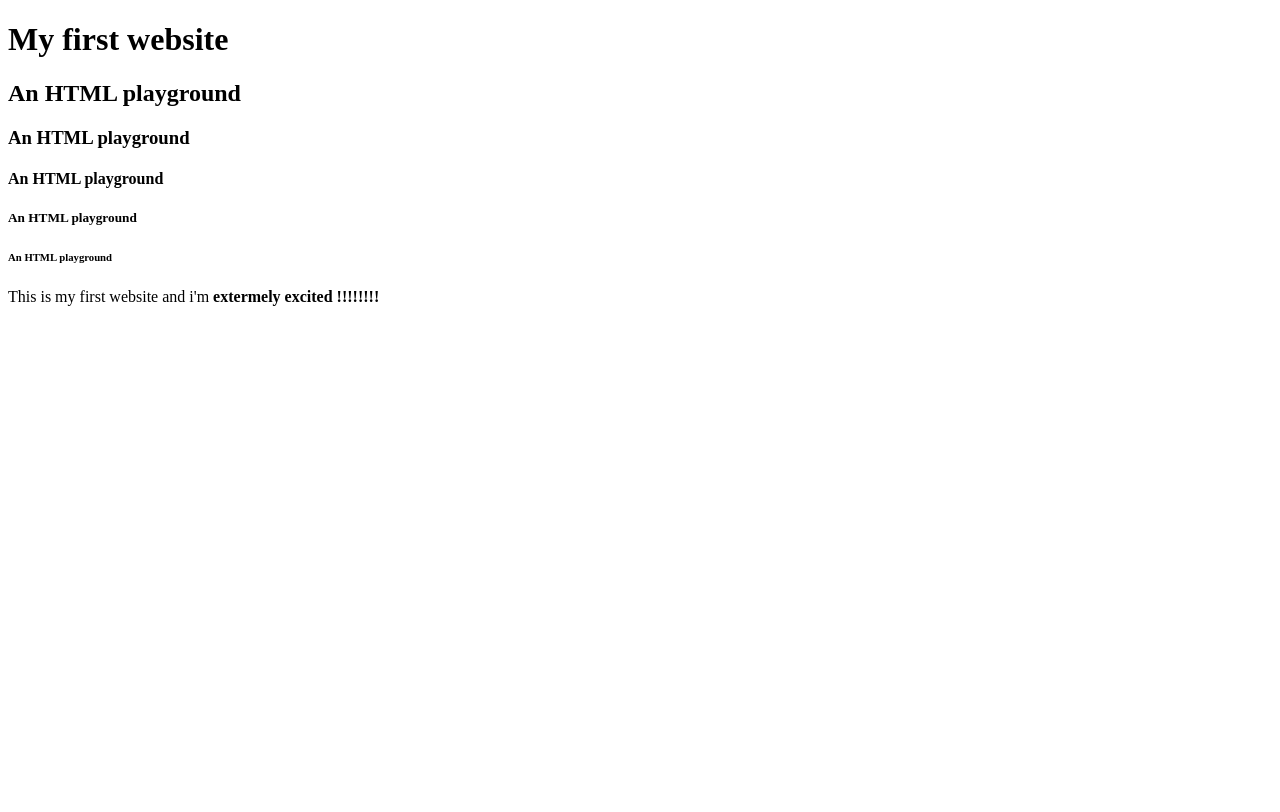
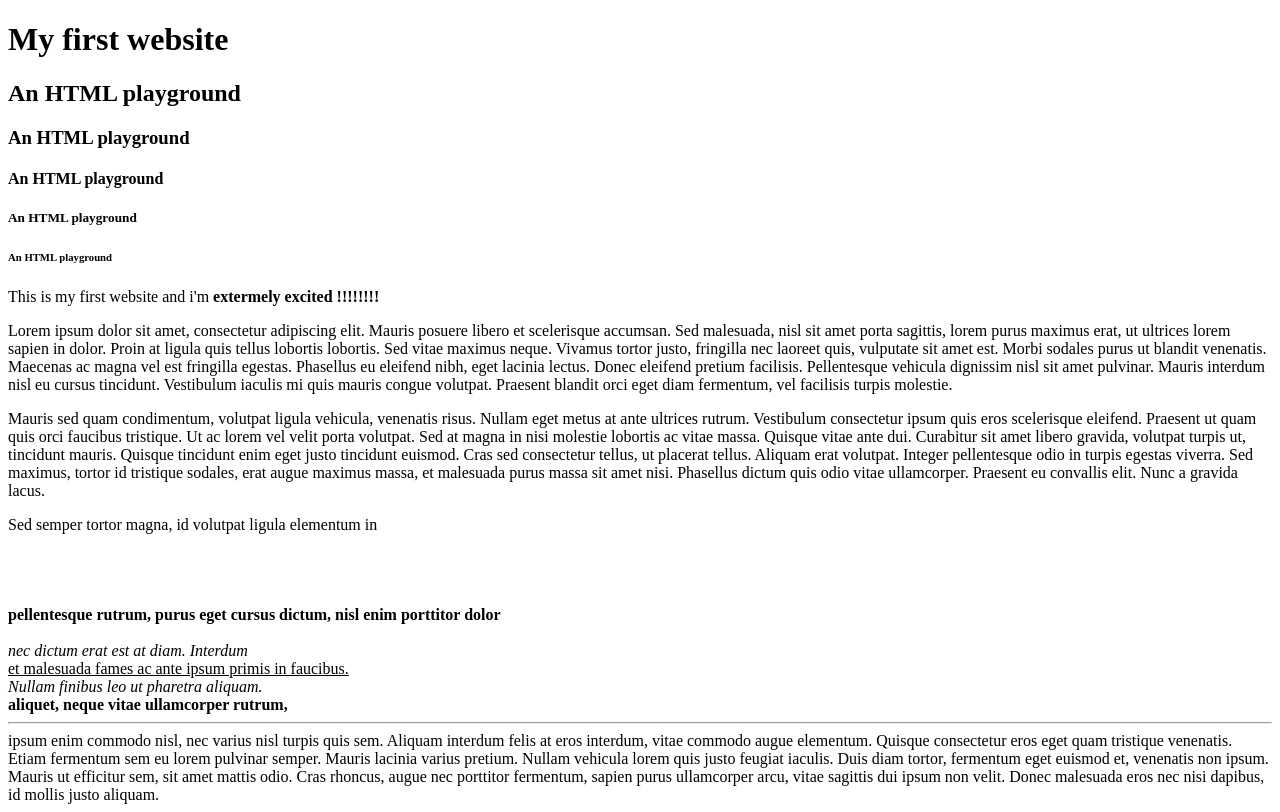
Before and after one commit to HaseebArif4266/first-repo, a plain HTML site: page index.html in a window 1280 px wide. Drawn offline with Linux system fonts and the light colour scheme.

Commit message:
added paragraph in the website

```diff
--- a/index.html
+++ b/index.html
@@ -13,7 +13,26 @@
     <h4>An HTML playground</h4>
     <h5>An HTML playground</h5>
     <h6>An HTML playground</h6>
+
     This is my first website and i'm <b>extermely excited !!!!!!!!</b>
+
+    <p>
+        Lorem ipsum dolor sit amet, consectetur adipiscing elit. Mauris posuere libero et scelerisque accumsan. Sed malesuada, nisl sit amet porta sagittis, lorem purus maximus erat, ut ultrices lorem sapien in dolor. Proin at ligula quis tellus lobortis lobortis. Sed vitae maximus neque. Vivamus tortor justo, fringilla nec laoreet quis, vulputate sit amet est. Morbi sodales purus ut blandit venenatis. Maecenas ac magna vel est fringilla egestas. Phasellus eu eleifend nibh, eget lacinia lectus. Donec eleifend pretium facilisis. Pellentesque vehicula dignissim nisl sit amet pulvinar. Mauris interdum nisl eu cursus tincidunt. Vestibulum iaculis mi quis mauris congue volutpat. Praesent blandit orci eget diam fermentum, vel facilisis turpis molestie.
+    </p>
+
+    <p>
+        Mauris sed quam condimentum, volutpat ligula vehicula, venenatis risus. Nullam eget metus at ante ultrices rutrum. Vestibulum consectetur ipsum quis eros scelerisque eleifend. Praesent ut quam quis orci faucibus tristique. Ut ac lorem vel velit porta volutpat. Sed at magna in nisi molestie lobortis ac vitae massa. Quisque vitae ante dui. Curabitur sit amet libero gravida, volutpat turpis ut, tincidunt mauris. Quisque tincidunt enim eget justo tincidunt euismod. Cras sed consectetur tellus, ut placerat tellus. Aliquam erat volutpat. Integer pellentesque odio in turpis egestas viverra. Sed maximus, tortor id tristique sodales, erat augue maximus massa, et malesuada purus massa sit amet nisi. Phasellus dictum quis odio vitae ullamcorper. Praesent eu convallis elit. Nunc a gravida lacus.
+    </p>
+
+    Sed semper tortor magna, id volutpat ligula elementum in <br><br><br><br>
+<br/>
+    <b>pellentesque rutrum, purus eget cursus dictum, nisl enim porttitor dolor</b><br><br>
+    <i>nec dictum erat est at diam. Interdum</i><br>
+     <u>et malesuada fames ac ante ipsum primis in faucibus.</u><br>
+      <em>Nullam finibus leo ut pharetra aliquam.</em><br>
+      <strong> aliquet, neque vitae ullamcorper rutrum,</strong>
+      <hr>
+      ipsum enim commodo nisl, nec varius nisl turpis quis sem. Aliquam interdum felis at eros interdum, vitae commodo augue elementum. Quisque consectetur eros eget quam tristique venenatis. Etiam fermentum sem eu lorem pulvinar semper. Mauris lacinia varius pretium. Nullam vehicula lorem quis justo feugiat iaculis. Duis diam tortor, fermentum eget euismod et, venenatis non ipsum. Mauris ut efficitur sem, sit amet mattis odio. Cras rhoncus, augue nec porttitor fermentum, sapien purus ullamcorper arcu, vitae sagittis dui ipsum non velit. Donec malesuada eros nec nisi dapibus, id mollis justo aliquam.
 
 
 </body>
```
